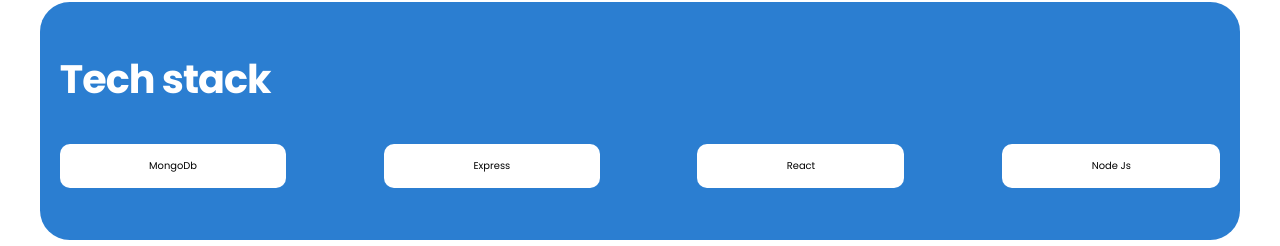
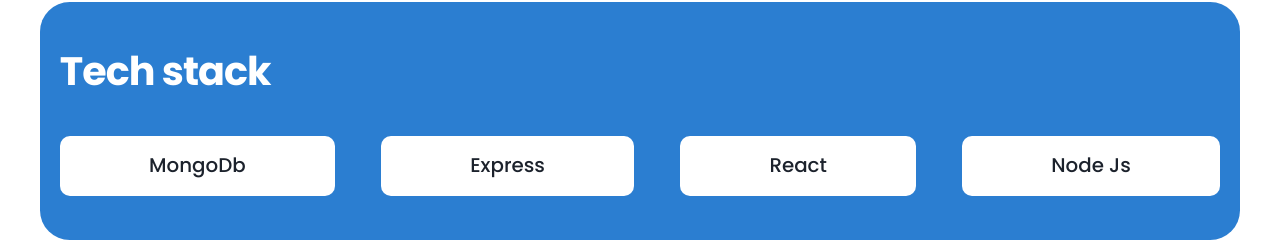
Before and after one commit to ssenkaayi/chal2, a React (Vite) app: page / in a window 1280 px wide. Shown: the part 897-1143 px from the top of the page. Built offline with nearby package versions, Linux system fonts and the light colour scheme.

Commit message:
updating tech stach mark up

```diff
--- a/src/pages/home/Home.jsx
+++ b/src/pages/home/Home.jsx
@@ -42,10 +42,10 @@
                     <h3 className="tech-stack-heading">Tech stack</h3>
 
                     <ul className="tech-stack">
-                        <li className="tech-highlight">MongoDb</li>
-                        <li className="tech-highlight">Express</li>
-                        <li className="tech-highlight">React</li>
-                        <li className="tech-highlight">Node Js</li>
+                        <li className="tech-highlight"><p>MongoDb</p></li>
+                        <li className="tech-highlight"><p>Express</p></li>
+                        <li className="tech-highlight"><p>React</p></li>
+                        <li className="tech-highlight"><p>Node Js</p></li>
                     </ul>
                 </div>
 
```
